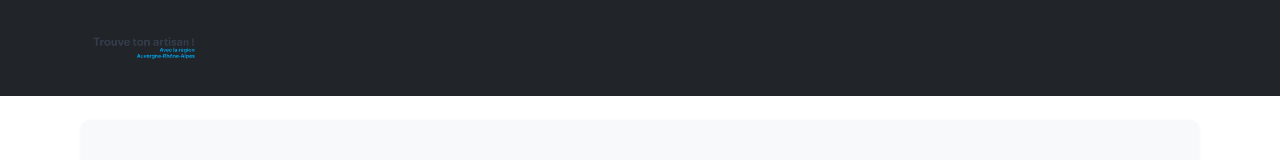
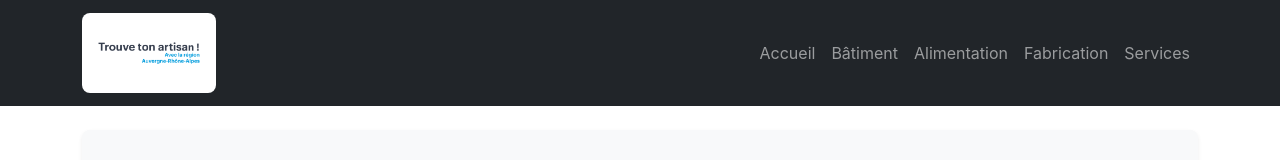
Before and after one commit to Jo16000/trouve-ton-artisan, a React (Create React App) app in the folder frontend_artisan/: page / in a window 1280 px wide. Shown: the top 160 px of the page. Built offline with nearby package versions, Linux system fonts and the light colour scheme; no server answers.

Commit message:
Logo optimisé (fond blanc, taille 80px) et retour des liens du header

```diff
--- a/frontend_artisan/src/components/Header.js
+++ b/frontend_artisan/src/components/Header.js
@@ -5,17 +5,54 @@ const Header = () => {
   return (
     <nav className="navbar navbar-expand-lg navbar-dark bg-dark">
       <div className="container">
-        {/* Remplacement du texte par ton logo */}
+        {/* --- LOGO AVEC FOND BLANC POUR LA LISIBILITÉ ET GRANDE TAILLE --- */}
         <Link to="/" className="navbar-brand">
           <img
             src={`${process.env.PUBLIC_URL}/Logo.png`}
-             alt="Logo Trouve Ton Artisan"
-             style={{ height: '70px', width: 'auto' }}
-            />
+            alt="Logo Trouve Ton Artisan"
+            style={{
+              height: '80px',
+              width: 'auto',
+              backgroundColor: 'white', // Fond blanc pour contraster
+              padding: '5px',         // Un peu de marge autour
+              borderRadius: '8px'     // Coins légèrement arrondis
+            }}
+          />
         </Link>
 
-        {/* Le reste de ton menu (liens Accueil, Bâtiment, etc.) */}
-        {/* ... */}
+        {/* --- BOUTON HAMBURGER POUR MOBILE (Optionnel mais recommandé) --- */}
+        <button
+          className="navbar-toggler"
+          type="button"
+          data-bs-toggle="collapse"
+          data-bs-target="#navbarNav"
+          aria-controls="navbarNav"
+          aria-expanded="false"
+          aria-label="Toggle navigation"
+        >
+          <span className="navbar-toggler-icon"></span>
+        </button>
+
+        {/* --- TES LIENS DE DROITE (Qui vont revenir ici) --- */}
+        <div className="collapse navbar-collapse justify-content-end" id="navbarNav">
+          <ul className="navbar-nav">
+            <li className="nav-item">
+              <Link className="nav-link" to="/">Accueil</Link>
+            </li>
+            <li className="nav-item">
+              <Link className="nav-link" to="/artisans?categorie=batiment">Bâtiment</Link>
+            </li>
+            <li className="nav-item">
+              <Link className="nav-link" to="/artisans?categorie=alimentation">Alimentation</Link>
+            </li>
+            <li className="nav-item">
+              <Link className="nav-link" to="/artisans?categorie=fabrication">Fabrication</Link>
+            </li>
+            <li className="nav-item">
+              <Link className="nav-link" to="/artisans?categorie=services">Services</Link>
+            </li>
+          </ul>
+        </div>
       </div>
     </nav>
   );
```
